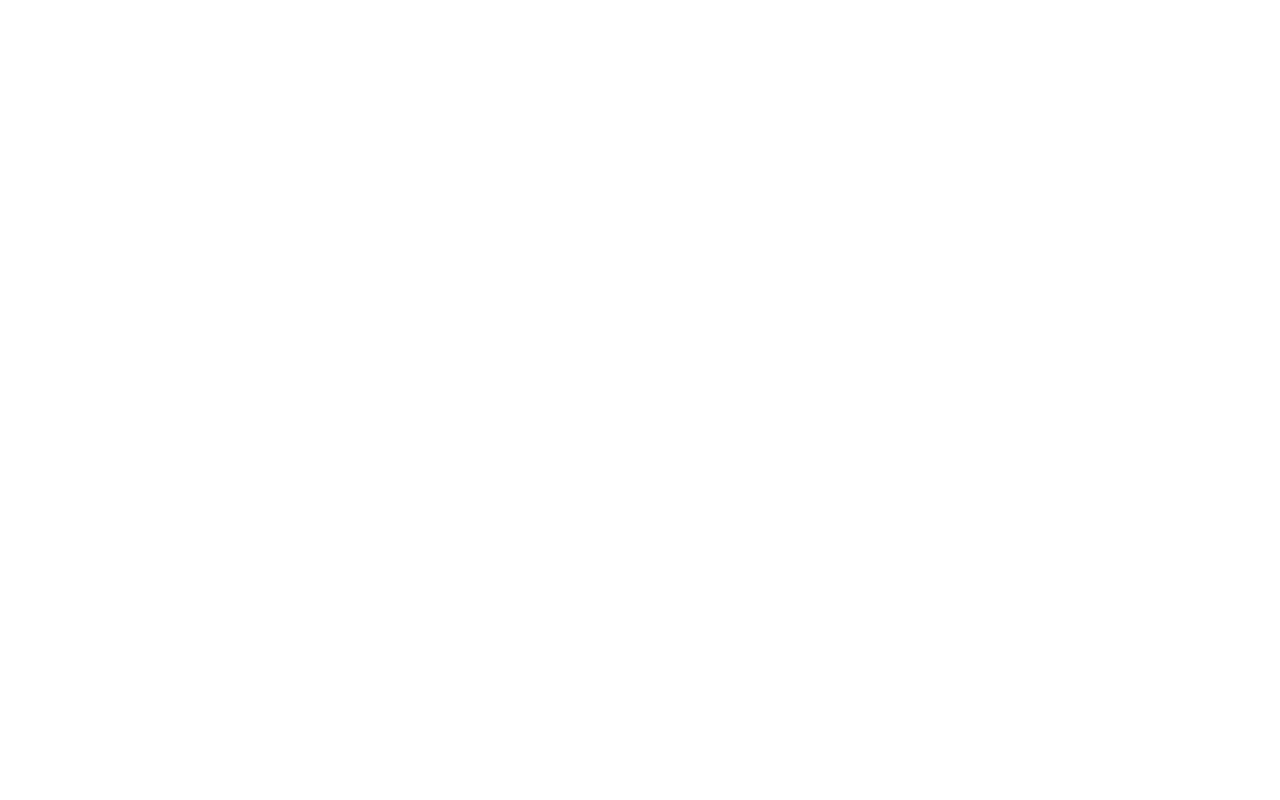
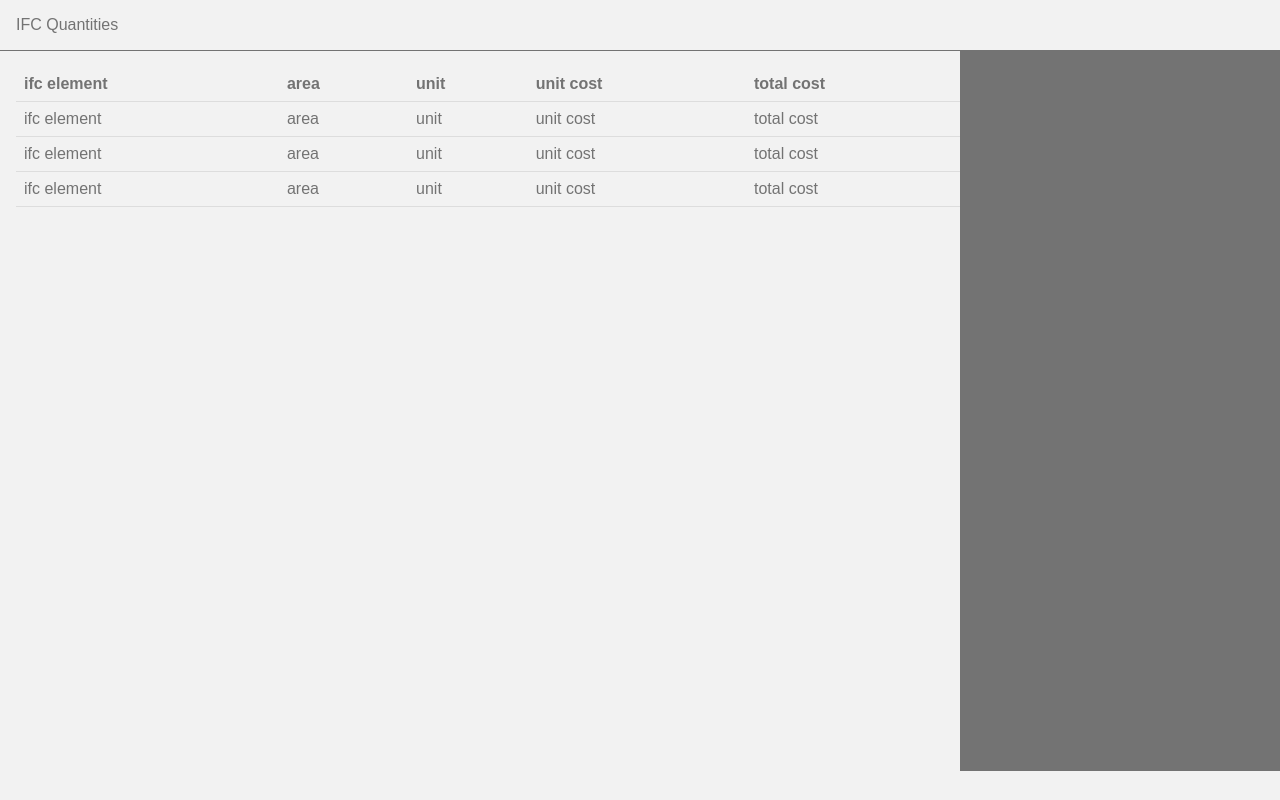
Before and after one commit to mo7211/ifc_quantities, a website with bundled scripts: page index.html in a window 1280 px wide. Built offline with nearby package versions, Linux system fonts and the light colour scheme.

Commit message:
create html and css

```diff
--- a/index.html
+++ b/index.html
@@ -5,9 +5,56 @@
     <meta http-equiv="X-UA-Compatible" content="IE=edge">
     <meta name="viewport" content="width=device-width, initial-scale=1.0">
     <link rel="stylesheet" href="./styles.css">
-    <title>Document</title>
+    <title>IFC Quantities</title>
 </head>
 <body>
+    <header>
+        IFC Quantities
+    </header>
+    <section>
+        <div id="quantities">
+
+            <table id="boq">
+                <thead>
+                    <tr>
+                    <th>ifc element</th>
+                    <th>area</th>
+                    <th>unit</th>
+                    <th>unit cost</th>
+                    <th>total cost</th>
+                </tr>
+                </thead>
+                <tbody>
+                <tr>
+                    <td>ifc element</td>
+                    <td>area</td>
+                    <td>unit</td>
+                    <td>unit cost</td>
+                    <td>total cost</td>
+                </tr>
+                <tr>
+                    <td>ifc element</td>
+                    <td>area</td>
+                    <td>unit</td>
+                    <td>unit cost</td>
+                    <td>total cost</td>
+                </tr>
+                <tr>
+                    <td>ifc element</td>
+                    <td>area</td>
+                    <td>unit</td>
+                    <td>unit cost</td>
+                    <td>total cost</td>
+                </tr>
+            </tbody>
+
+            </table>
+
+
+
+        </div>
+        <div id="model-view"></div>
+    </section>
     <script src="./bundle.js"></script>
 </body>
 </html>
--- a/package.json
+++ b/package.json
@@ -21,5 +21,8 @@
   "devDependencies": {
     "@rollup/plugin-node-resolve": "^13.3.0",
     "rollup": "^2.75.7"
+  },
+  "dependencies": {
+    "web-ifc-viewer": "^1.0.206"
   }
 }
--- a/styles.css
+++ b/styles.css
@@ -0,0 +1,63 @@
+* {
+  margin: 0;
+  padding: 0;
+  box-sizing: border-box;
+
+  --dark-blue: #034c8c;
+  --middle-blue: #0396a6;
+  --light-blue: #05dbf2;
+  --light-gray: #f2f2f2;
+  --middle-gray: #b3b3b3;
+  --dark-gray: #737373;
+}
+
+body {
+  background-color: var(--light-gray);
+  background-size: cover;
+  font-family: Arial, Helvetica, sans-serif;
+  color: var(--dark-gray);
+}
+
+header {
+  background-color: var(--ligth-gray);
+  padding: 1rem;
+  display: flex;
+  align-items: center;
+  border-bottom: 1.5px solid var(--dark-gray);
+}
+
+section {
+  display: flex;
+}
+
+table {
+  border-collapse: collapse;
+  width: 100%;
+}
+
+th,
+td {
+  padding: 8px;
+  text-align: left;
+  border-bottom: 1px solid #ddd;
+}
+
+tr:hover {
+  background-color: #d6eeee;
+}
+
+#quantities {
+  width: 75%;
+  height: 100%;
+}
+
+#boq {
+  width: 100%;
+  margin: 1rem;
+}
+
+#model-view {
+  width: 25%;
+  height: 90vh;
+  background-color: var(--dark-gray);
+}
```
Also changed, not shown: 1 other file.
